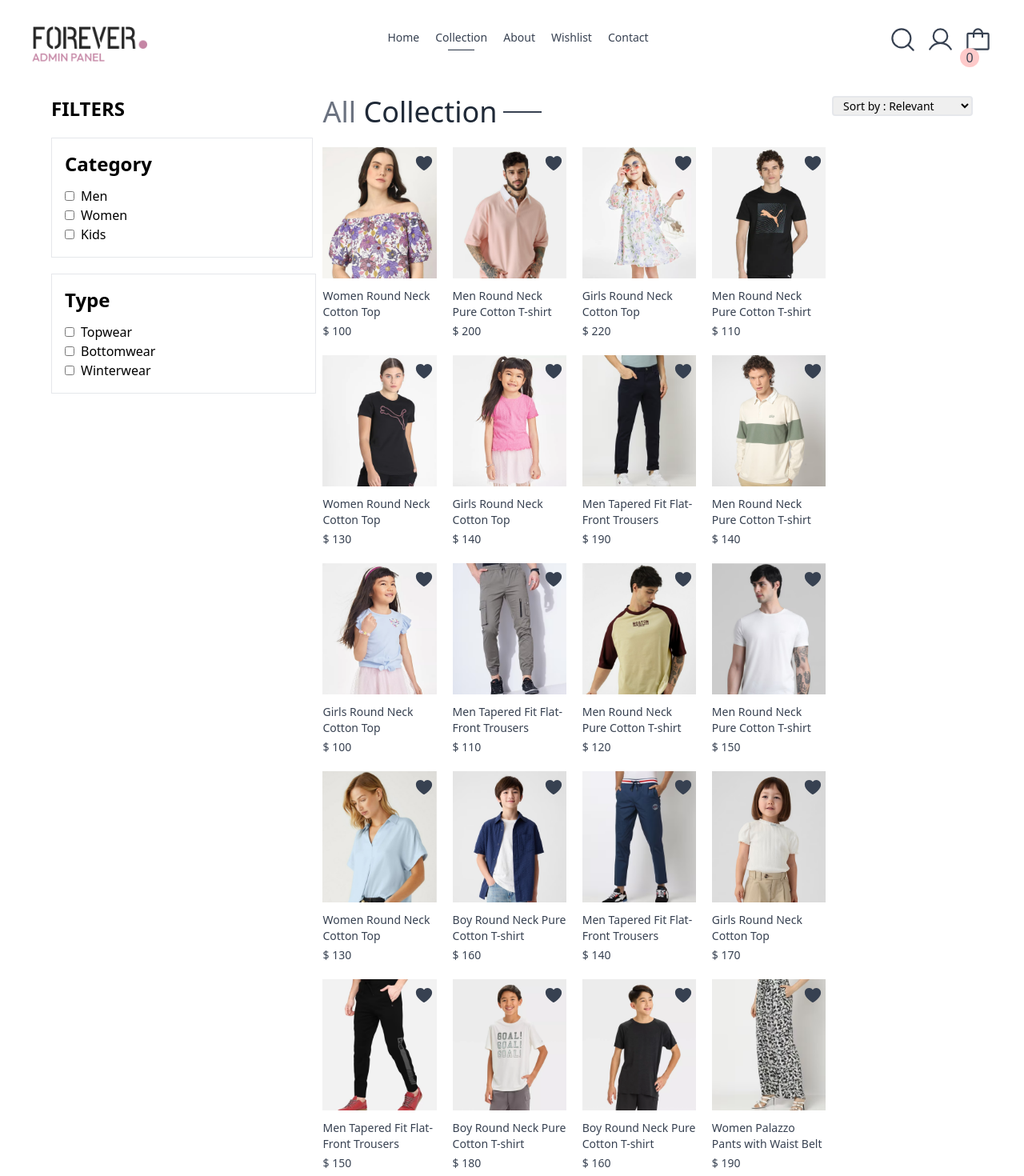
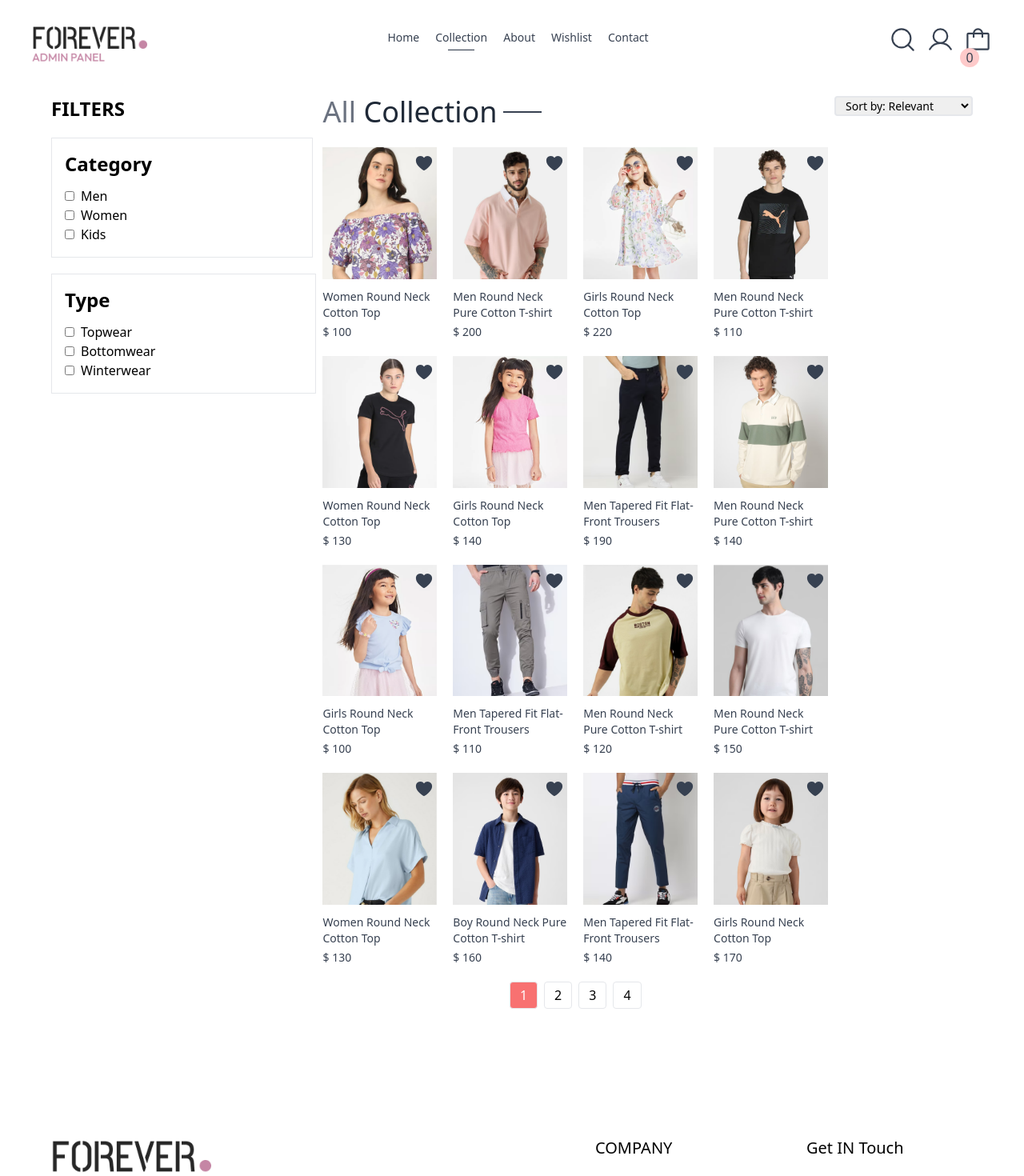
Before and after one commit to mohamedelhefenawy/E-commerce-react, a React (Vite) app: page /collection in a window 1280 px wide. Shown: the top 1470 px of the page at 80% size. Built offline with nearby package versions, Linux system fonts and the light colour scheme.

Commit message:
update orders

```diff
--- a/src/components/Hero.jsx
+++ b/src/components/Hero.jsx
@@ -42,7 +42,7 @@ export default function Hero() {
 
   return (
 
-    <div  className="slider-container w-[80%] mx-auto mt-10 border-2 border-gray-700 relative">
+    <div  className="slider-container w-[90%] mx-auto mt-10  relative">
 
       {/* Arrow left */}
 
--- a/src/pages/Collection.jsx
+++ b/src/pages/Collection.jsx
@@ -1,145 +1,178 @@
-import { useContext, useEffect, useState } from "react"
-import { ShopContext } from "../context/Shopcontext"
-import Title from "../components/Title"
-import Productitem from "../components/Productitem"
-import {ArrowRight} from 'phosphor-react'
+import { useContext, useEffect, useState } from "react";
+import { ShopContext } from "../context/Shopcontext";
+import Title from "../components/Title";
+import Productitem from "../components/Productitem";
+import { ArrowRight } from "phosphor-react";
 
 export default function Collection() {
-  const product = useContext(ShopContext)
-  const [show , setShow] = useState(true)
-  const [latest , setLateset] = useState([])
-  const [category,setCategory] = useState([])
-  const [subcategory , setSubcategory] = useState([])
-  const [sorttype , setSorttype] = useState('relative')
+  const product = useContext(ShopContext);
+  const [show, setShow] = useState(true);
+  const [latest, setLatest] = useState([]);
+  const [category, setCategory] = useState([]);
+  const [subcategory, setSubcategory] = useState([]);
+  const [sorttype, setSorttype] = useState("relevant");
+  const [currentPage, setCurrentPage] = useState(1);
+  const productsPerPage = 16;
 
-// console.log(product.products)
-  const toggle_category =(e)=>{
-    if(category.includes(e.target.value)){
-      setCategory(prev=> prev.filter(item => item !== e.target.value))
-    }else{
-      setCategory(prev=> [...prev ,e.target.value])
+  const toggle_category = (e) => {
+    if (category.includes(e.target.value)) {
+      setCategory((prev) => prev.filter((item) => item !== e.target.value));
+    } else {
+      setCategory((prev) => [...prev, e.target.value]);
     }
+  };
+
+  const toggle_type = (e) => {
+    if (subcategory.includes(e.target.value)) {
+      setSubcategory((prev) => prev.filter((item) => item !== e.target.value));
+    } else {
+      setSubcategory((prev) => [...prev, e.target.value]);
     }
+  };
 
-  const toggle_type = (e)=>{
-    if(subcategory.includes(e.target.value)){
-      setSubcategory(prev=> prev.filter(item => item !== e.target.value))
-    }else{
-      setSubcategory(prev=> [...prev ,e.target.value])
+  const apply_filter = () => {
+    let productcopy = product.products.slice();
+    if (category.length > 0) {
+      productcopy = productcopy.filter((item) => category.includes(item.category));
     }
+    if (subcategory.length > 0) {
+      productcopy = productcopy.filter((item) => subcategory.includes(item.subCategory));
     }
+    setLatest(productcopy);
+    setCurrentPage(1); // Reset to the first page after filtering
+  };
 
-  // console.log(category)
-
-  const apply_filter=()=>{
-    let productcopy = product.products.slice()
-    if (category.length>0){
-      productcopy = productcopy.filter(item=> category.includes(item.category))
-    }
-    if (subcategory.length>0){
-      productcopy = productcopy.filter(item=>subcategory.includes(item.subCategory))
-    }
-   setLateset(productcopy)
-  //  setSorttype('relevant')
-  }
-
-const sort_price = ()=>{
-  const price_latest = latest.slice()
-
-  switch(sorttype){
-    case 'low-high':
-      setLateset(price_latest.sort((a,b)=>a.price - b.price))
+  const sort_price = () => {
+    const price_latest = latest.slice();
+    switch (sorttype) {
+      case "low-high":
+        setLatest(price_latest.sort((a, b) => a.price - b.price));
         break;
-    case 'high-low':
-      setLateset(price_latest.sort((a,b)=>b.price - a.price))
+      case "high-low":
+        setLatest(price_latest.sort((a, b) => b.price - a.price));
         break;
       default:
         apply_filter();
         break;
+    }
+  };
 
-  }
-}
+  useEffect(() => {
+    setLatest(product.products);
+  }, [product.products]);
 
+  useEffect(() => {
+    sort_price();
+  }, [sorttype]);
 
+  useEffect(() => {
+    apply_filter();
+  }, [category, subcategory]);
 
+  // Pagination
+  const indexOfLastProduct = currentPage * productsPerPage;
+  const indexOfFirstProduct = indexOfLastProduct - productsPerPage;
+  const currentProducts = latest.slice(indexOfFirstProduct, indexOfLastProduct);
 
+  const totalPages = Math.ceil(latest.length / productsPerPage);
 
-
-// console.log(sorttype)
-  useEffect(()=>{
-    setLateset(product.products)
-  },[])
-
-  useEffect(()=>{
-sort_price()
-  },[sorttype])
-
-  useEffect(()=>{
-apply_filter()
-  },[category,subcategory])
-
-
+  const handlePageChange = (pageNumber) => {
+    setCurrentPage(pageNumber);
+    window.scrollTo({
+      top:0,
+      behavior:'smooth'
+    })
+  };
 
   return (
     <div className="w-[90%] mx-auto mt-5 flex flex-col">
-
       <div className="flex justify-between flex-col lg:flex-row">
-
         {/* Left */}
         <div className="flex flex-col gap-3">
           <div className="flex flex-col gap-5 ">
-        <div className="flex gap-4 w-fit" onClick={()=>{setShow(!show)}} >
+            <div className="flex gap-4 w-fit" onClick={() => setShow(!show)}>
               <p className="font-bold text-2xl cursor-pointer">FILTERS</p>
-        <ArrowRight size={32} className={`${show? '':'rotate-90'} transition-all lg:hidden`} />
+              <ArrowRight size={32} className={`${show ? "" : "rotate-90"} transition-all lg:hidden`} />
             </div>
-        {show&&<div className=" border w-fit py-4 pr-[200px] px-4 ">
+            {show && (
+              <div className="border w-fit py-4 pr-[200px] px-4">
                 <p className="font-semibold mb-3 text-2xl">Category</p>
-
-          <p className="flex gap-2 "><input type="checkbox" value={'Men'} className="w-3" onClick={toggle_category}/> Men</p>
-          <p className="flex gap-2"><input type="checkbox" value={'Women'} className="w-3" onClick={toggle_category} />Women</p>
-          <p className="flex gap-2 "><input type="checkbox"  value={'Kids'} className="w-3" onClick={toggle_category}/>Kids</p>
-        </div>}
-
-        {show&&<div className=" border w-fit py-4 pr-[200px]  px-4 ">
+                <p className="flex gap-2">
+                  <input type="checkbox" value={"Men"} className="w-3" onClick={toggle_category} /> Men
+                </p>
+                <p className="flex gap-2">
+                  <input type="checkbox" value={"Women"} className="w-3" onClick={toggle_category} /> Women
+                </p>
+                <p className="flex gap-2">
+                  <input type="checkbox" value={"Kids"} className="w-3" onClick={toggle_category} /> Kids
+                </p>
+              </div>
+            )}
+            {show && (
+              <div className="border w-fit py-4 pr-[200px] px-4">
                 <p className="font-semibold mb-3 text-2xl">Type</p>
-
-          <p className="flex gap-2 "><input type="checkbox" value={"Topwear"} className="w-3" onClick={toggle_type} /> Topwear</p>
-          <p className="flex gap-2"><input type="checkbox" value={"Bottomwear"} className="w-3" onClick={toggle_type} />Bottomwear</p>
-          <p className="flex gap-2 "><input type="checkbox"  value={"Winterwear"} className="w-3"  onClick={toggle_type}/>Winterwear</p>
-        </div>}
+                <p className="flex gap-2">
+                  <input type="checkbox" value={"Topwear"} className="w-3" onClick={toggle_type} /> Topwear
+                </p>
+                <p className="flex gap-2">
+                  <input type="checkbox" value={"Bottomwear"} className="w-3" onClick={toggle_type} /> Bottomwear
+                </p>
+                <p className="flex gap-2">
+                  <input type="checkbox" value={"Winterwear"} className="w-3" onClick={toggle_type} /> Winterwear
+                </p>
+              </div>
+            )}
           </div>
           <div>
-        <select name="" id=""  className="border-2 text-black text-sm px-2 rounded  lg:hidden" onChange={(e)=>setSorttype(e.target.value)}>
-          <option value="relevant " className="text-gray-400">Sort by : Relevant</option>
-          <option value="low-high" className="text-gray-400" >Sort by : Low to High</option>
-          <option value="high-low" className="text-gray-400">Sort by : High to low</option>
+            <select
+              name=""
+              id=""
+              className="border-2 text-black text-sm px-2 rounded lg:hidden"
+              onChange={(e) => setSorttype(e.target.value)}
+            >
+              <option value="relevant">Sort by: Relevant</option>
+              <option value="low-high">Sort by: Low to High</option>
+              <option value="high-low">Sort by: High to Low</option>
             </select>
           </div>
         </div>
-
         {/* Center */}
         <div className="flex-1 mx-2 my-4 lg:my-0">
-        <Title text1={'All'} text2={'Collection'}  />
-        <div className="grid grid-cols-2 md:grid-cols-3 lg:grid-cols-4  gap-5 my-4">
-        {latest.map((item,index)=>(
-          <Productitem key={index} name={item.name} id={item._id} price={item.price} image={item.image}/>
+          <Title text1={"All"} text2={"Collection"} />
+          <div className="grid grid-cols-2 md:grid-cols-3 lg:grid-cols-4 gap-5 my-4">
+            {currentProducts.map((item, index) => (
+              <Productitem key={index} name={item.name} id={item._id} price={item.price} image={item.image} />
+            ))}
+          </div>
+          {/* Pagination Controls */}
+          <div className="flex justify-center mt-5">
+            {Array.from({ length: totalPages }, (_, index) => (
+              <button
+                key={index}
+                className={`px-3 py-1 mx-1 border rounded ${
+                  currentPage === index + 1 ? "bg-red-400 text-white" : "bg-white"
+                }`}
+                onClick={() => handlePageChange(index + 1)}
+              >
+                {index + 1}
+              </button>
             ))}
           </div>
         </div>
-
         {/* Right */}
         <div>
-        <select name="" id=""  className="border-2 text-black text-sm px-2 rounded hidden lg:block" onChange={(e)=>setSorttype(e.target.value)}>
-          <option value="relevant " className="text-gray-400">Sort by : Relevant</option>
-          <option value="low-high" className="text-gray-400" >Sort by : Low to High</option>
-          <option value="high-low" className="text-gray-400">Sort by : High to low</option>
+          <select
+            name=""
+            id=""
+            className="border-2 text-black text-sm px-2 rounded hidden lg:block"
+            onChange={(e) => setSorttype(e.target.value)}
+          >
+            <option value="relevant">Sort by: Relevant</option>
+            <option value="low-high">Sort by: Low to High</option>
+            <option value="high-low">Sort by: High to Low</option>
           </select>
         </div>
       </div>
-
-
-
-
     </div>
-  )
+  );
 }
```
Also changed, not shown: src/components/Navbar.jsx (+10 -8 lines), src/pages/Profile.jsx (+27 -2 lines). Lines whose indentation alone changed are shown as unchanged.
